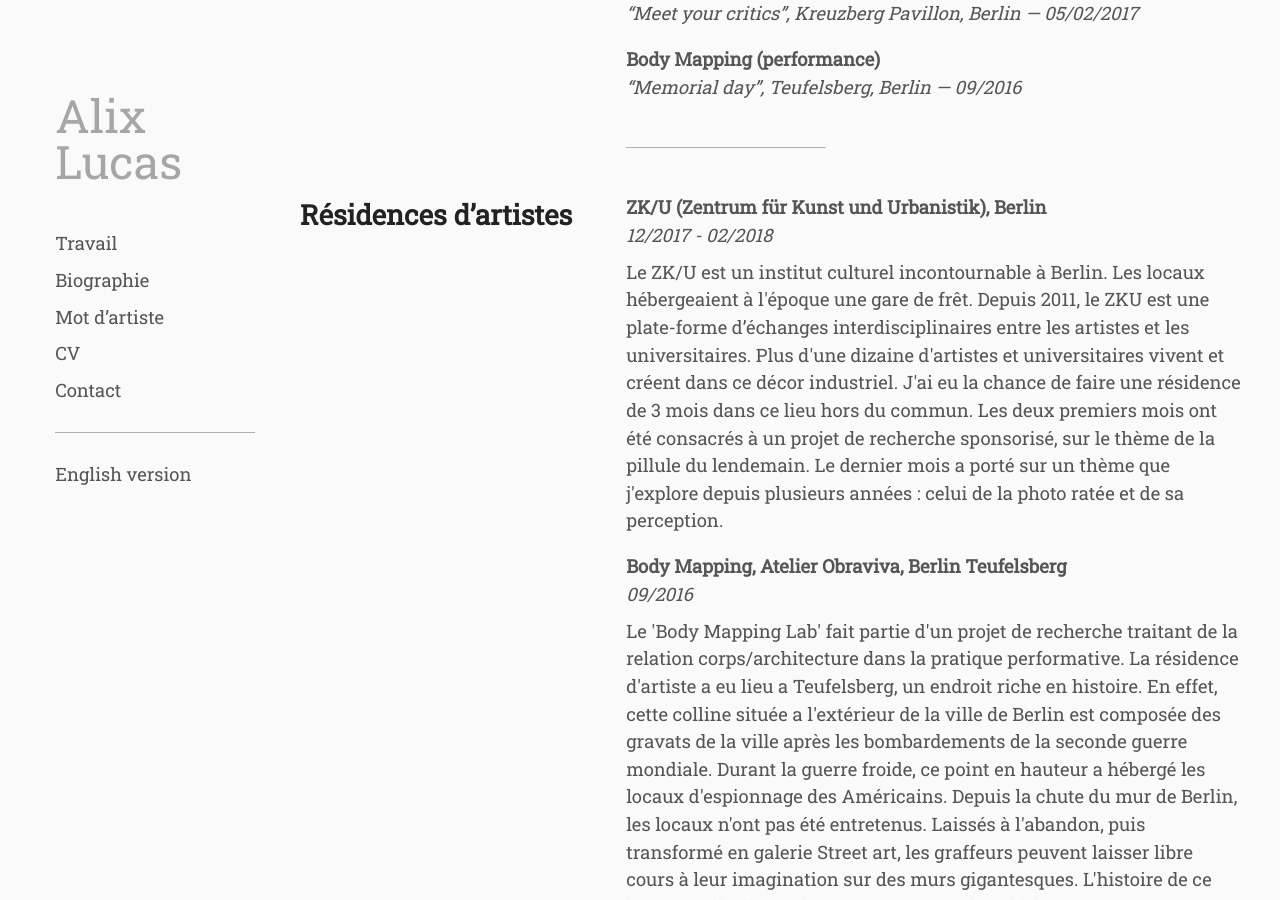
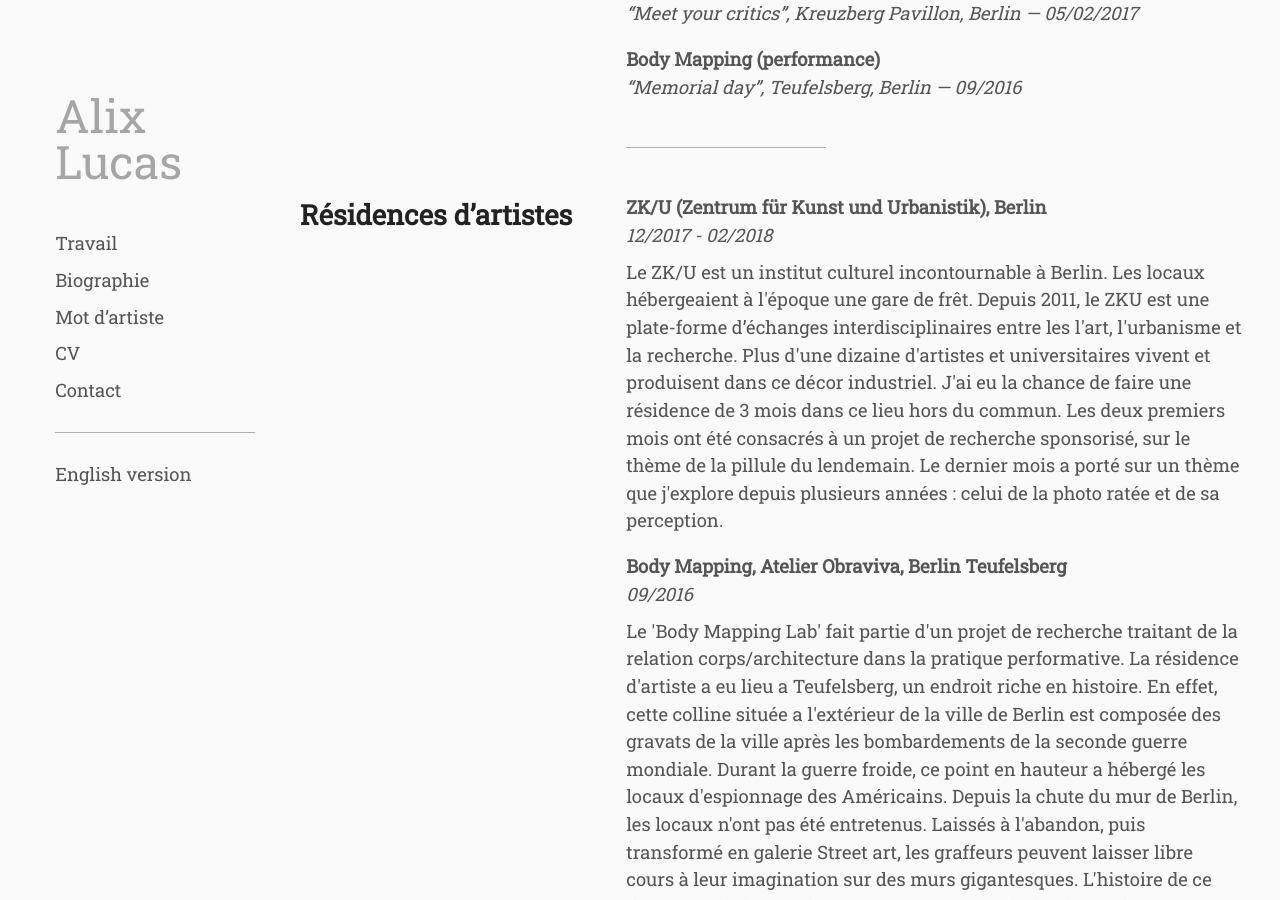
Before and after one commit to whyalix/alixlucas, a Jekyll site: the page built from pages/fr/resume.html, in a window 1280 px wide and 900 px high, scrolled down 1426 px. Built offline with Jekyll 4.4.1, drawn with Linux system fonts in a browser that asks for light colours.

Commit message:
Update art_residencies.yml

```diff
--- a/_data/fr/art_residencies.yml
+++ b/_data/fr/art_residencies.yml
@@ -2,8 +2,8 @@
   secondary: 12/2017 - 02/2018
   content: |
     Le ZK/U est un institut culturel incontournable à Berlin. Les locaux hébergeaient à l'époque une gare de frêt.
-    Depuis 2011, le ZKU est une plate-forme d’échanges interdisciplinaires entre les artistes et les universitaires.
-    Plus d'une dizaine d'artistes et universitaires vivent et créent dans ce décor industriel.
+    Depuis 2011, le ZKU est une plate-forme d’échanges interdisciplinaires entre les l'art, l'urbanisme et la recherche.
+    Plus d'une dizaine d'artistes et universitaires vivent et produisent dans ce décor industriel.
     J'ai eu la chance de faire une résidence de 3 mois dans ce lieu hors du commun. Les deux premiers mois ont été consacrés à un projet de recherche sponsorisé, sur le thème de la pillule du lendemain.
     Le dernier mois a porté sur un thème que j'explore depuis plusieurs années : celui de la photo ratée et de sa perception.
 
```
